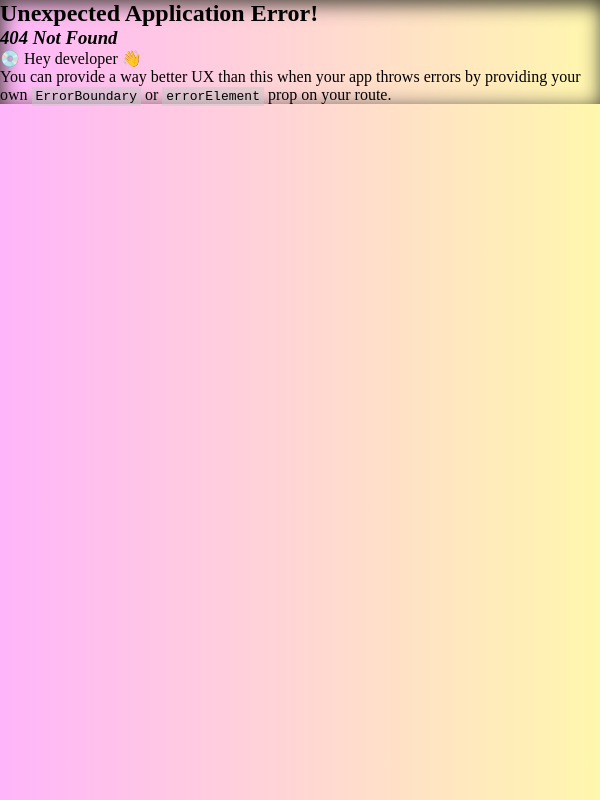
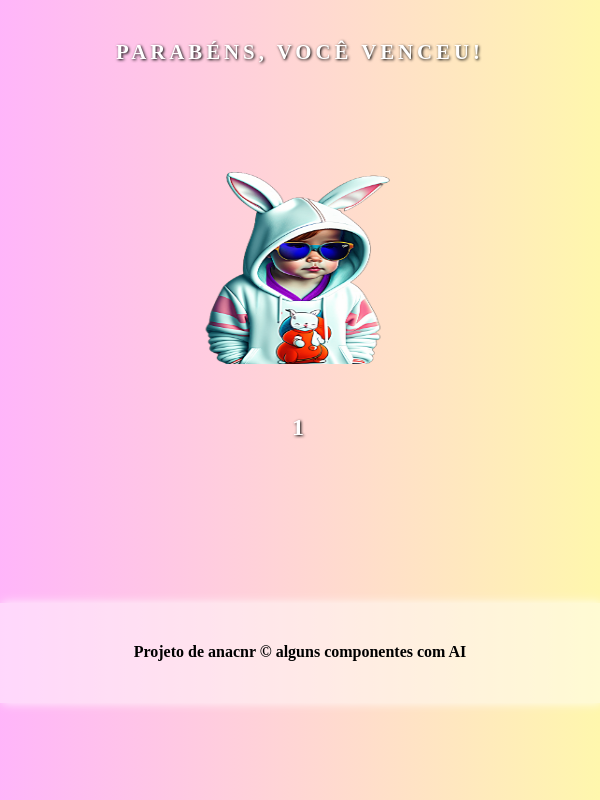
Before and after one commit to anacnr/memory_game, a React (Vite) app: page /winner/1 in a window 600 px wide. Before the commit this address had no page. Built offline with nearby package versions, Linux system fonts and the light colour scheme.

Commit message:
Continuação do projeto do jogo de memória.

```diff
--- a/src/index.css
+++ b/src/index.css
@@ -1,7 +1,7 @@
 *{ margin: 0%; padding: 0px; box-sizing: border-box;}
 
 body{
-  width: 100vw; background-image: linear-gradient(to left, #fff7ad, #ffa9f9db); background-attachment: fixed; box-shadow: 2px 4px 20px rgb(61, 58, 49) inset; cursor: context-menu; overflow-x: hidden;
+  width: 100vw; background-image: linear-gradient(to left, #fff7ad, #ffa9f9db); background-attachment: fixed; cursor: context-menu; overflow-x: hidden;
 }
 
 main > section > div{
--- /dev/null
+++ b/src/page/winner/css/winner.module.css
@@ -0,0 +1,47 @@
+h1{
+    color: white; text-shadow: 1px 1px 3px black; text-transform: uppercase; text-align: center; font-size: 2em; letter-spacing: 4px; margin: 50px 0px;
+}
+
+img{
+    width: 300px; height: 300px; display: block; margin: 0 auto; margin-top: 100px;
+}
+
+h2{
+        color: white; text-shadow: 1px 1px 3px black; text-transform: uppercase; text-align: center; font-size: 2em; letter-spacing: 4px; margin: 50px 0px;
+}
+
+@media screen and (max-width:600px) {
+h1{
+    color: white; text-shadow: 1px 1px 3px black; text-transform: uppercase; text-align: center; font-size: 1.3em; letter-spacing: 4px; margin: 40px 0px;
+}
+
+img{
+    width: 200px; height: 200px; display: block; margin: 0 auto; margin-top: 100px;
+}
+
+h2{
+    color: white; text-shadow: 1px 1px 3px black; text-transform: uppercase; text-align: center; font-size: 1.5em; letter-spacing: 4px; margin: 50px 0px;
+}
+
+footer{
+background-color: rgba(255, 255, 255, 0.461); box-shadow: 2px 0px 10px rgba(255, 255, 255, 0.858); position: relative; transform: translate(0vw,14vh); height: 100px;
+}
+}
+
+@media (min-width: 600px) and (max-width:px){
+h1{
+    color: white; text-shadow: 1px 1px 3px black; text-transform: uppercase; text-align: center; font-size: 1.3em; letter-spacing: 4px; margin: 40px 0px;
+}
+
+img{
+    width: 200px; height: 200px; display: block; margin: 0 auto; margin-top: 100px;
+}
+
+h2{
+    color: white; text-shadow: 1px 1px 3px black; text-transform: uppercase; text-align: center; font-size: 1.5em; letter-spacing: 4px; margin: 50px 0px;
+}
+
+footer{
+background-color: rgba(255, 255, 255, 0.461); box-shadow: 2px 0px 10px rgba(255, 255, 255, 0.858); position: relative; transform: translate(0vw,14vh); height: 100px;
+}
+}
--- /dev/null
+++ b/src/page/winner/index.tsx
@@ -0,0 +1,18 @@
+import pic from '../../assets/img/user-min.png'
+import { useParams } from 'react-router-dom'
+import './css/winner.module.css'
+
+const Winner = () =>{
+
+    const { name } = useParams()
+
+    return(
+        <div>
+            <h1>Parabéns, você venceu!</h1>
+            <img src={pic} alt="Usuário"/>
+            <h2><strong>{name}</strong></h2>
+        </div>
+    )
+}
+
+export {Winner}
--- a/src/route/index.tsx
+++ b/src/route/index.tsx
@@ -1,6 +1,7 @@
 import{ createBrowserRouter } from 'react-router-dom'
 import { Memory_Game } from '../page/main'
 import { Layout } from '../layout'
+import { Winner } from '../page/winner'
 
 const exportRoutes = createBrowserRouter([
     {
@@ -9,6 +10,10 @@ const exportRoutes = createBrowserRouter([
           {
             path : '/',
             element : <Memory_Game/>
+          },
+          {
+            path : '/winner/:name',
+            element : <Winner/>
           }
       ]
     }
```
